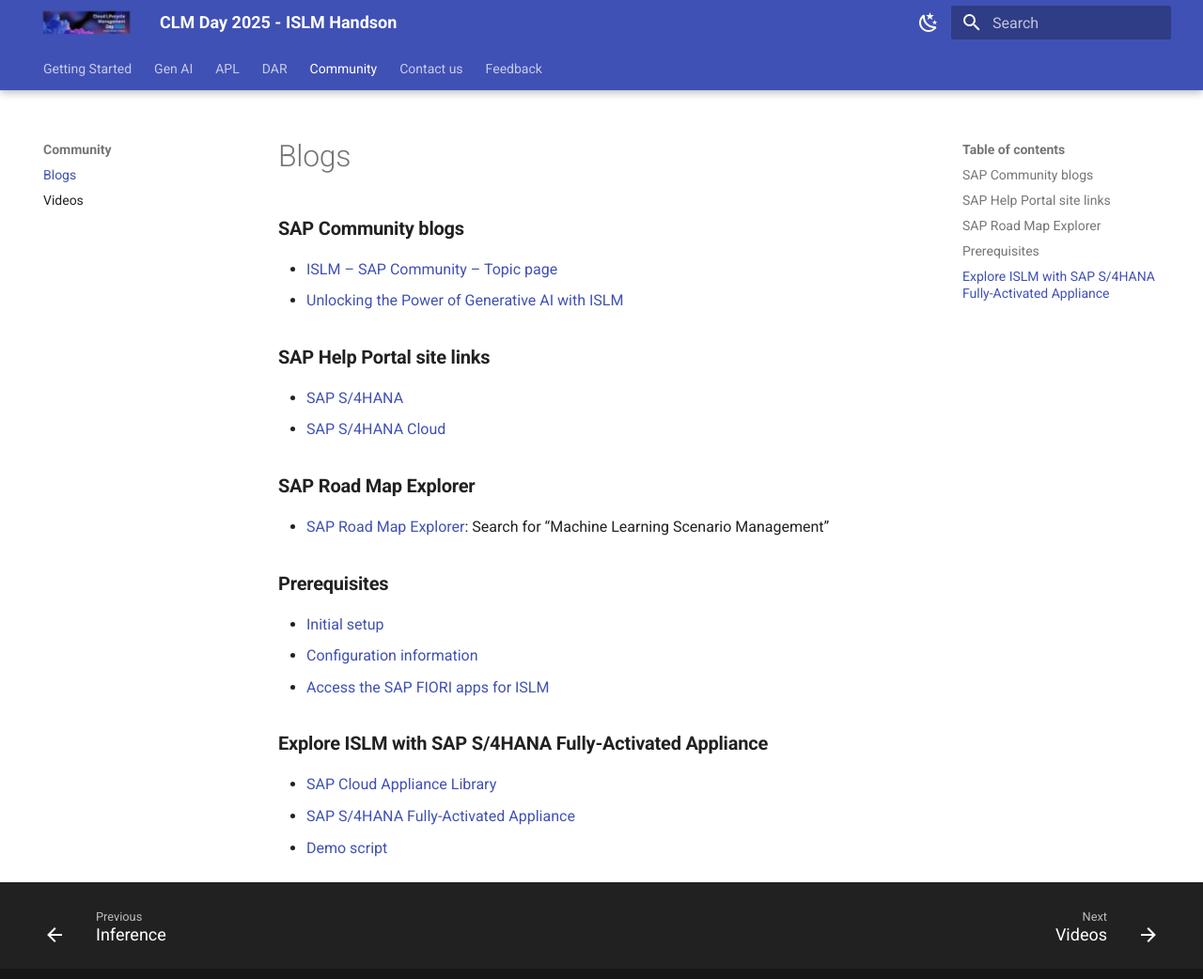
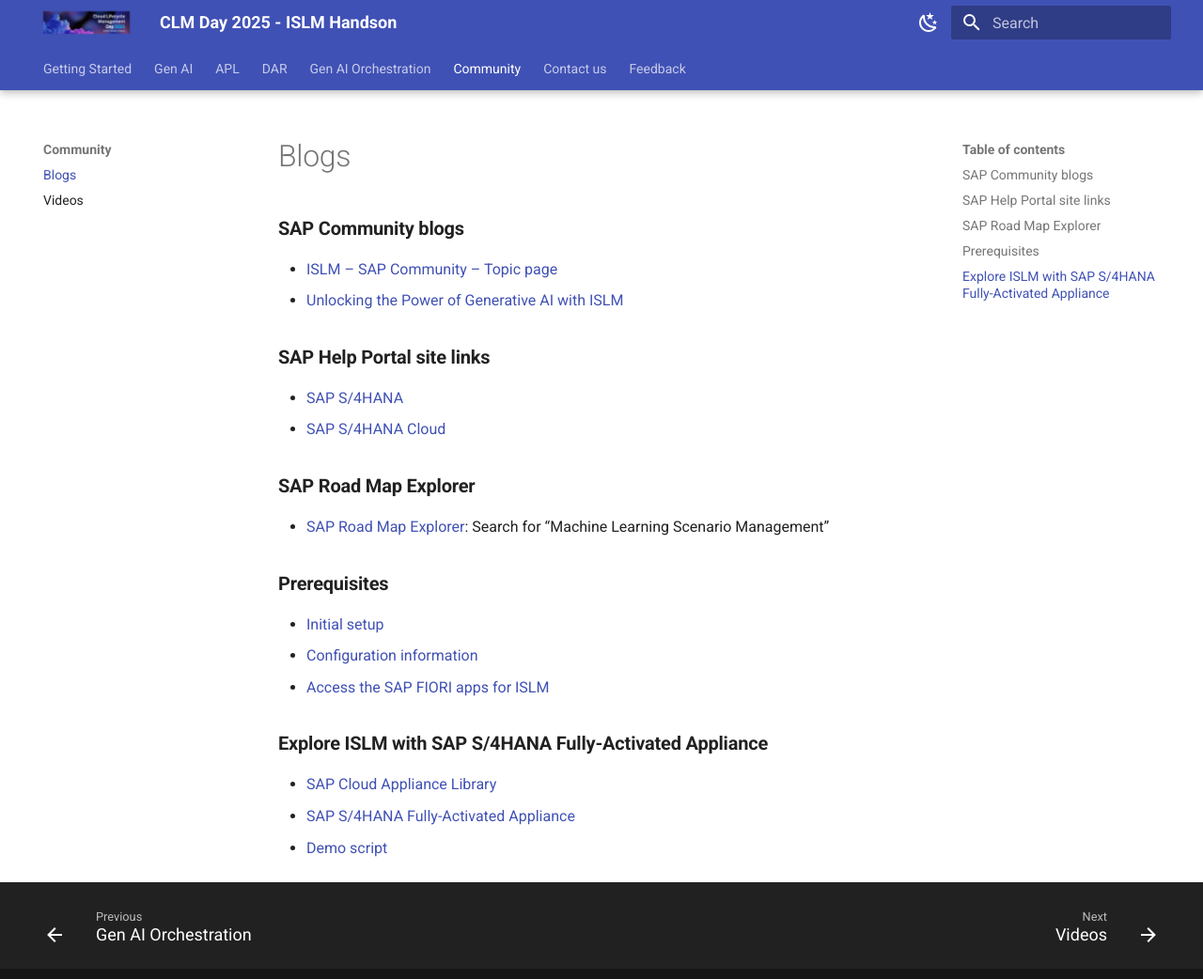
Before and after one commit to SAP-CLM-SL/ISLM, an MkDocs documentation site: the page built from docs/community/readme.md, in a window 1280 px wide and 1055 px high. Shown: the top 1042 px of the window at 94% size. Built offline with MkDocs 1.6.1 and Material for MkDocs 9.7.7, drawn with Linux system fonts in a browser that asks for light colours.

Commit message:
Update mkdocs.yml

```diff
--- a/mkdocs.yml
+++ b/mkdocs.yml
@@ -62,6 +62,8 @@
       - Connect to SAP BTP: "ISLM_with_SAPAIServices_BTP/connection.md"
       - ML Operations: "ISLM_with_SAPAIServices_BTP/mloperations.md"
       - Inference: "ISLM_with_SAPAIServices_BTP/inference.md"
+  - Gen AI Orchestration:
+      - Gen AI Orchestration: "Integrate-AI-into-SAPS4HANA-with-ISLM/README.md"
   - Community:
       - Blogs: "community/readme.md"
       - Videos: "community/videos.md"
```
